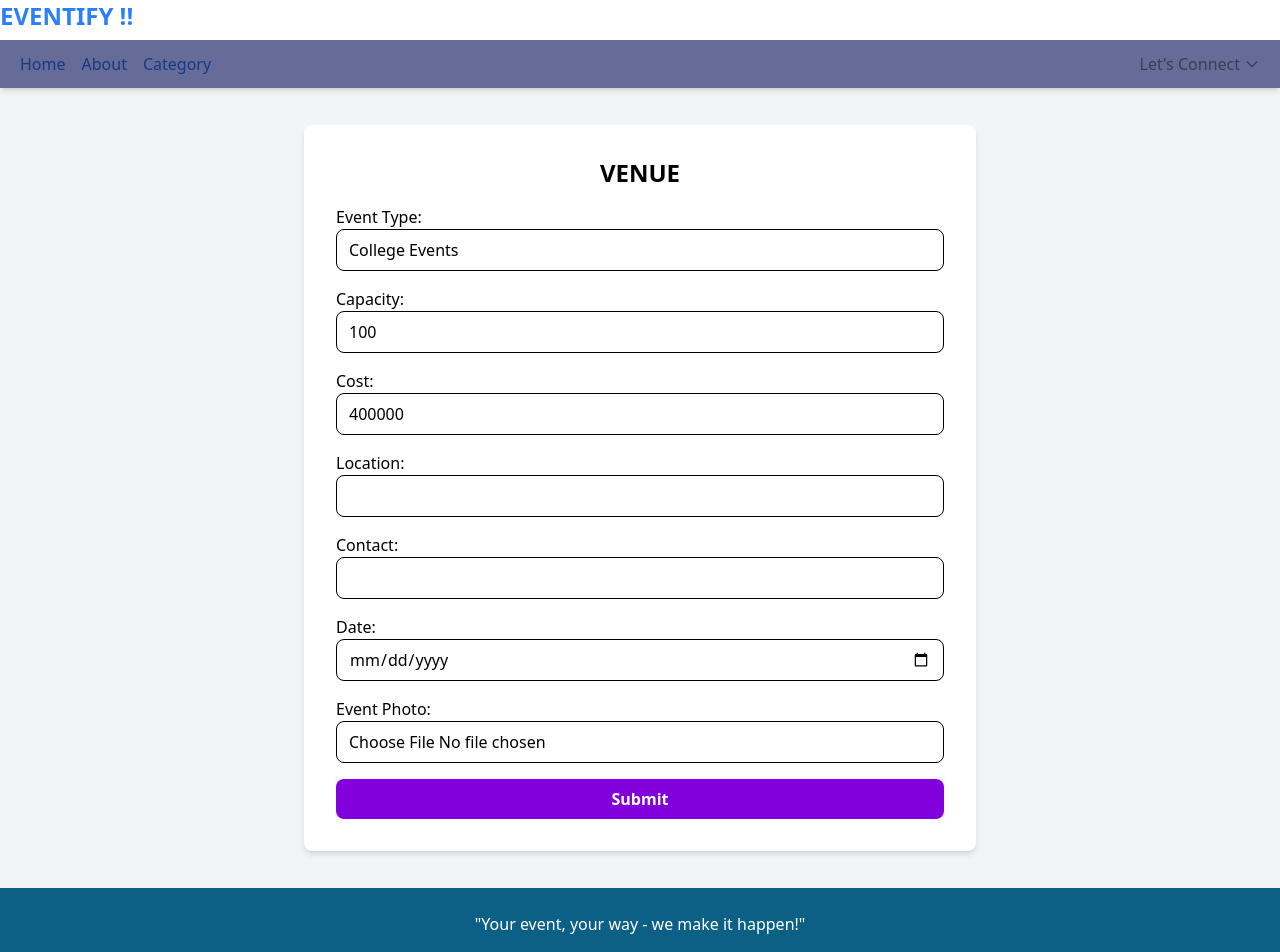
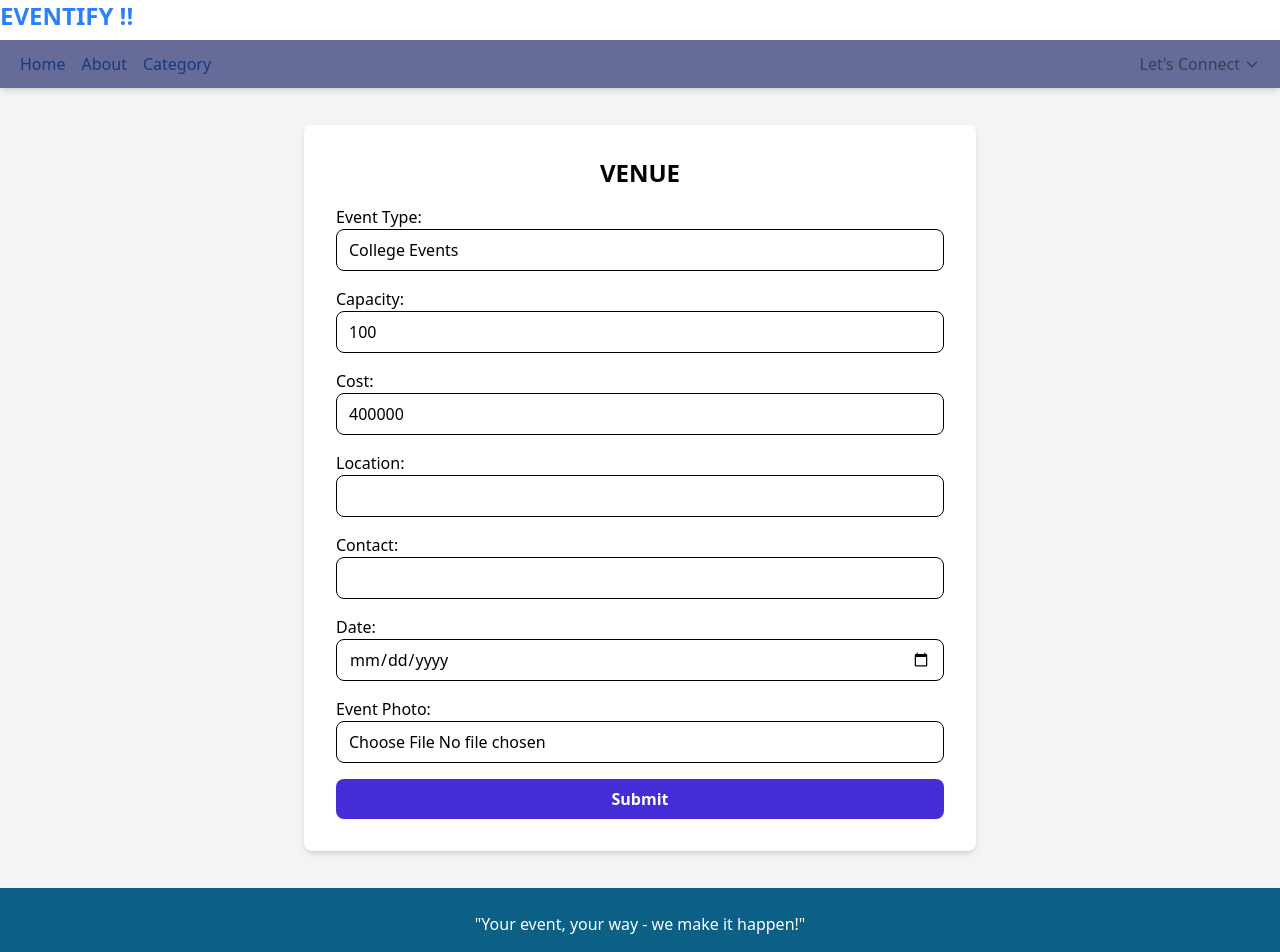
Before and after one commit to jayandra-XQ/eventify-react, a React (Vite) app in the folder frontend/: page /venue in a window 1280 px wide. Shown: the top 952 px of the page. Built offline with nearby package versions, Linux system fonts and the light colour scheme.

Commit message:
change venue page

```diff
--- a/frontend/src/pages/admin/Venue.jsx
+++ b/frontend/src/pages/admin/Venue.jsx
@@ -108,7 +108,7 @@ const Venue = () => {
 
           <button
             type="submit"
-            className="w-full bg-purple-700 text-white font-semibold py-2 rounded-lg hover:bg-purple-800"
+            className="w-full bg-indigo-700 text-white font-semibold py-2 rounded-lg hover:bg-indigo-700"
           >
             Submit
           </button>
```
